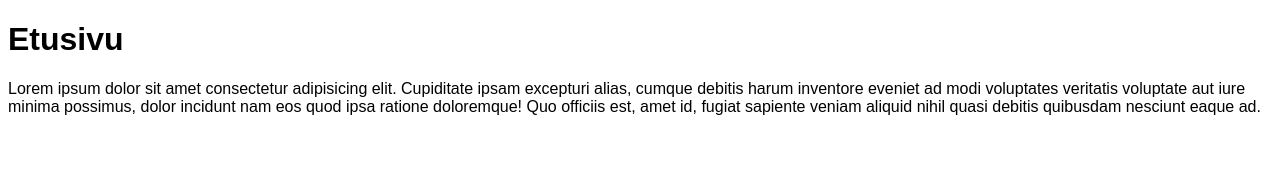
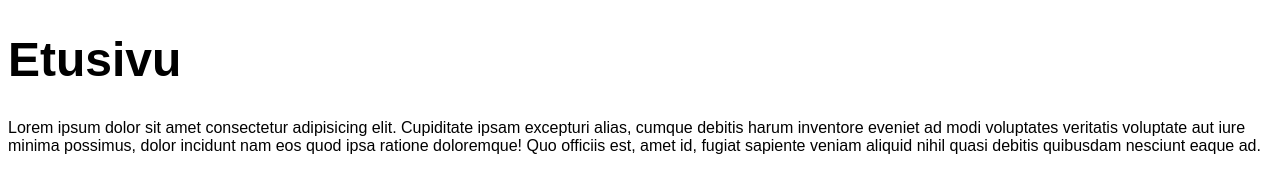
Before and after one commit to TopiS-TAI/test-git, a plain HTML site: page index.html in a window 1280 px wide. Drawn offline with Linux system fonts and the light colour scheme.

Commit message:
Muotoiltu otsikoita

```diff
--- a/styles.css
+++ b/styles.css
@@ -1,3 +1,7 @@
 * {
     font-family: Arial, Helvetica, sans-serif;
 }
+
+h1 {
+    font-size: 48px;
+}
```
